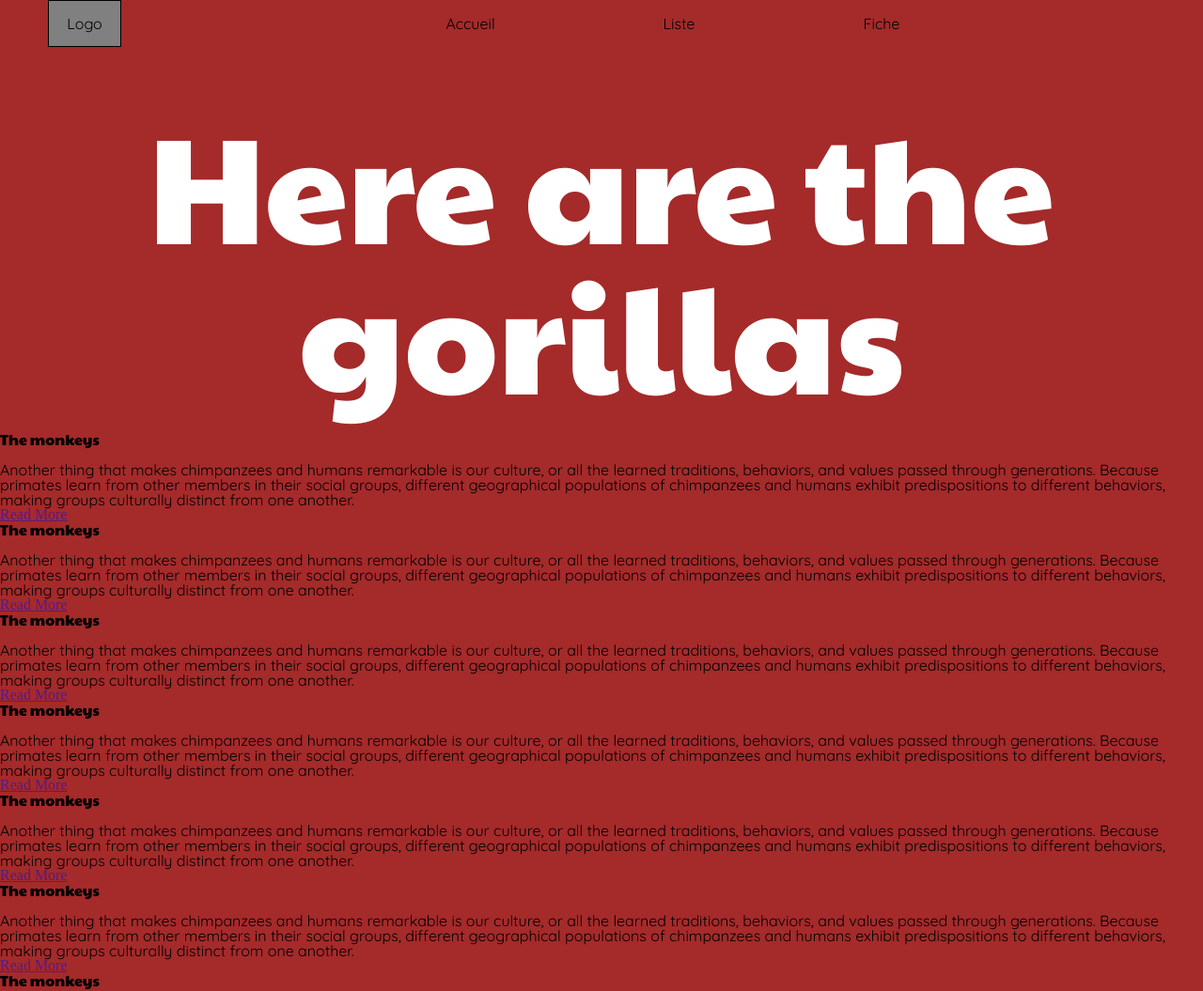
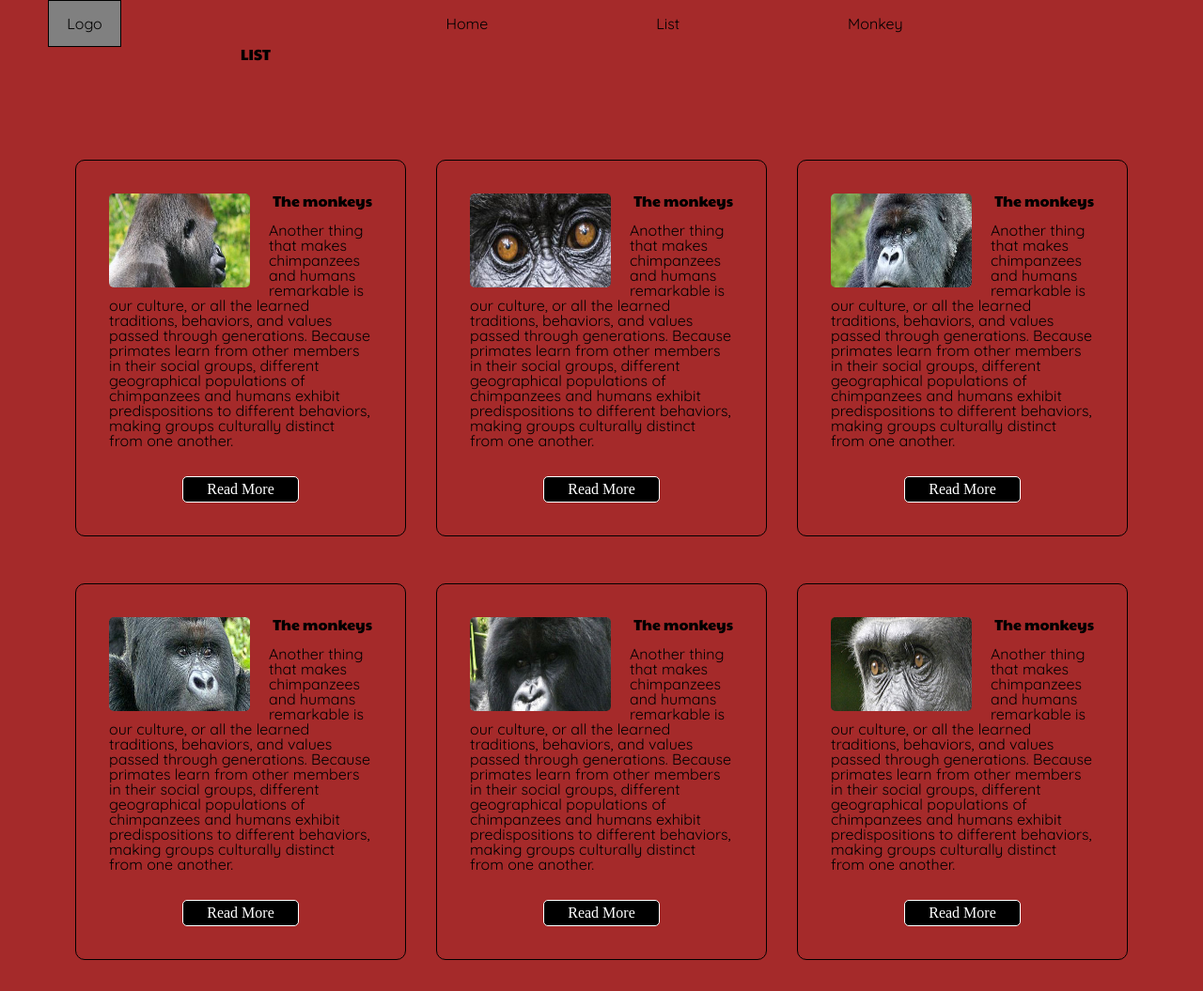
Before and after one commit to Morganeclerget/css_project, a plain HTML site: page list.html in a window 1280 px wide. Shown: the top 1055 px of the page at 94% size. Drawn offline with Linux system fonts and the light colour scheme; files whose address does not match are found by name.

Commit message:
List page creation

```diff
--- a/css/images/main.css
+++ b/css/images/main.css
@@ -36,6 +36,10 @@ header li {
   margin-right: 10%;
   margin-left: 10%;
 }
+
+/* ___________________________________________________________________________
+                               Page ACCUEIL
+   ___________________________________________________________________________*/
 
 /* ------------- HERO --------------------- */
 
@@ -112,6 +116,81 @@ flex-basis: 350px;
   border-radius: 10px;
 }
 
+/* ___________________________________________________________________________
+                               Page Liste
+   ___________________________________________________________________________*/
+
+
+h2 {
+  position: absolute;
+  left: 20%;
+}
+
+.card {
+  width: 100%;
+  margin-top: 120px;
+}
+
+.gorilla-list {
+  width: 90%;
+  margin: auto;
+  display: flex;
+  flex-wrap: wrap;
+  justify-content: space-around;
+}
+
+.goilla-list-item {
+  border-style: solid;
+  border-radius: 10px;
+  border-width: thin;
+  flex-basis: 350px;
+  margin-bottom: 50px;
+}
+
+.goilla-list-item figure {
+  margin: 10%;
+}
+
+article figure img {
+  width: 150px;
+  height: 100px;
+  border-radius: 5px;
+  margin-right: 20px;
+  float: left;
+}
+
+h3 {
+  float: right;
+  font-size: 1em;
+  margin: 0;
+  padding: 0;
+  margin-bottom: 15px;
+}
+
+
+.more-link {
+  padding: 5px;
+  border-style: solid;
+  border-width: thin;
+  border-radius: 5px;
+  width : 40%;
+  text-align: center;
+  display: block;
+  margin: auto;
+  margin-top: 30px;
+  text-decoration: none;
+  color: white;
+  background-color: black;
+}
+
+.more-link:hover {
+  color : black;
+  background-color: white;
+  font-weight: bold;
+}
+
+/* ___________________________________________________________________________ */
+
 /* ------------- FOOTER --------------------- */
 
 
@@ -119,6 +198,7 @@ footer {
   width: 100%;
   height: 200px;
   background-color: black;
+  margin-top: 100px;
 }
 
 .footer {
--- a/list.html
+++ b/list.html
@@ -22,20 +22,20 @@
     <header>
       <p class="logo"> Logo </p>
         <ul>
-          <li> Accueil</li>
-          <li> Liste</li>
-          <li> Fiche</li>
+          <li> Home </li>
+          <li> List </li>
+          <li> Monkey </li>
         </ul>
     </header>
 
+  <h2> LIST </h2>
 
-  <article class="">
-    <h1>Here are the gorillas</h1>
+  <article class="card">
     <div class="gorilla-list">
       <div class="goilla-list-item">
         <figure>
           <h3>The monkeys</h3>
-          <img src="images/th/th-image-00.jpg" alt="">
+          <img src="images/th/th-gorilla01.jpg" alt="">
           <p>Another thing that makes chimpanzees and humans remarkable is our culture, or all the learned traditions, behaviors, and values passed through generations. Because primates learn from other members in their social groups, different geographical populations of chimpanzees and humans exhibit predispositions to different behaviors, making groups culturally distinct from one another. </p>
           <a href="" class="more-link">Read More</a>
         </figure>
@@ -44,7 +44,7 @@
       <div class="goilla-list-item">
         <figure>
           <h3>The monkeys</h3>
-          <img src="images/th/th-image-00.jpg" alt="">
+          <img src="images/th/th-gorilla02.jpg" alt="gorilla picture">
           <p>Another thing that makes chimpanzees and humans remarkable is our culture, or all the learned traditions, behaviors, and values passed through generations. Because primates learn from other members in their social groups, different geographical populations of chimpanzees and humans exhibit predispositions to different behaviors, making groups culturally distinct from one another. </p>
           <a href="" class="more-link">Read More</a>
         </figure>
@@ -53,7 +53,7 @@
       <div class="goilla-list-item">
         <figure>
           <h3>The monkeys</h3>
-          <img src="images/th/th-image-00.jpg" alt="">
+          <img src="images/th/th-gorilla03.jpg" alt="gorilla picture">
           <p>Another thing that makes chimpanzees and humans remarkable is our culture, or all the learned traditions, behaviors, and values passed through generations. Because primates learn from other members in their social groups, different geographical populations of chimpanzees and humans exhibit predispositions to different behaviors, making groups culturally distinct from one another. </p>
           <a href="" class="more-link">Read More</a>
         </figure>
@@ -62,7 +62,7 @@
       <div class="goilla-list-item">
         <figure>
           <h3>The monkeys</h3>
-          <img src="images/th/th-image-00.jpg" alt="">
+          <img src="images/th/th-gorilla04.jpg" alt="gorilla picture">
           <p>Another thing that makes chimpanzees and humans remarkable is our culture, or all the learned traditions, behaviors, and values passed through generations. Because primates learn from other members in their social groups, different geographical populations of chimpanzees and humans exhibit predispositions to different behaviors, making groups culturally distinct from one another. </p>
           <a href="" class="more-link">Read More</a>
         </figure>
@@ -71,7 +71,7 @@
       <div class="goilla-list-item">
         <figure>
           <h3>The monkeys</h3>
-          <img src="images/th/th-image-00.jpg" alt="">
+          <img src="images/th/th-gorilla05.jpg" alt="gorilla picture">
           <p>Another thing that makes chimpanzees and humans remarkable is our culture, or all the learned traditions, behaviors, and values passed through generations. Because primates learn from other members in their social groups, different geographical populations of chimpanzees and humans exhibit predispositions to different behaviors, making groups culturally distinct from one another. </p>
           <a href="" class="more-link">Read More</a>
         </figure>
@@ -80,7 +80,7 @@
       <div class="goilla-list-item">
         <figure>
           <h3>The monkeys</h3>
-          <img src="images/th/th-image-00.jpg" alt="">
+          <img src="images/th/th-gorilla06.jpg" alt="gorilla picture">
           <p>Another thing that makes chimpanzees and humans remarkable is our culture, or all the learned traditions, behaviors, and values passed through generations. Because primates learn from other members in their social groups, different geographical populations of chimpanzees and humans exhibit predispositions to different behaviors, making groups culturally distinct from one another. </p>
           <a href="" class="more-link">Read More</a>
         </figure>
@@ -89,7 +89,7 @@
       <div class="goilla-list-item">
         <figure>
           <h3>The monkeys</h3>
-          <img src="images/th/th-image-00.jpg" alt="">
+          <img src="images/th/th-gorilla07.jpg" alt="gorilla picture">
           <p>Another thing that makes chimpanzees and humans remarkable is our culture, or all the learned traditions, behaviors, and values passed through generations. Because primates learn from other members in their social groups, different geographical populations of chimpanzees and humans exhibit predispositions to different behaviors, making groups culturally distinct from one another. </p>
           <a href="" class="more-link">Read More</a>
         </figure>
@@ -98,7 +98,7 @@
       <div class="goilla-list-item">
         <figure>
           <h3>The monkeys</h3>
-          <img src="images/th/th-image-00.jpg" alt="">
+          <img src="images/th/th-gorilla08.jpg" alt="gorilla picture">
           <p>Another thing that makes chimpanzees and humans remarkable is our culture, or all the learned traditions, behaviors, and values passed through generations. Because primates learn from other members in their social groups, different geographical populations of chimpanzees and humans exhibit predispositions to different behaviors, making groups culturally distinct from one another. </p>
           <a href="" class="more-link">Read More</a>
         </figure>
@@ -107,7 +107,7 @@
       <div class="goilla-list-item">
         <figure>
           <h3>The monkeys</h3>
-          <img src="images/th/th-image-00.jpg" alt="">
+          <img src="images/th/th-gorilla09.jpg" alt="gorilla picture">
           <p>Another thing that makes chimpanzees and humans remarkable is our culture, or all the learned traditions, behaviors, and values passed through generations. Because primates learn from other members in their social groups, different geographical populations of chimpanzees and humans exhibit predispositions to different behaviors, making groups culturally distinct from one another. </p>
           <a href="" class="more-link">Read More</a>
         </figure>
@@ -116,7 +116,7 @@
       <div class="goilla-list-item">
         <figure>
           <h3>The monkeys</h3>
-          <img src="images/th/th-image-00.jpg" alt="">
+          <img src="images/th/th-gorilla10.jpg" alt="gorilla picture">
           <p>Another thing that makes chimpanzees and humans remarkable is our culture, or all the learned traditions, behaviors, and values passed through generations. Because primates learn from other members in their social groups, different geographical populations of chimpanzees and humans exhibit predispositions to different behaviors, making groups culturally distinct from one another. </p>
           <a href="" class="more-link">Read More</a>
         </figure>
@@ -125,7 +125,7 @@
       <div class="goilla-list-item">
         <figure>
           <h3>The monkeys</h3>
-          <img src="images/th/th-image-00.jpg" alt="">
+          <img src="images/th/th-gorilla11.jpg" alt="gorilla picture">
           <p>Another thing that makes chimpanzees and humans remarkable is our culture, or all the learned traditions, behaviors, and values passed through generations. Because primates learn from other members in their social groups, different geographical populations of chimpanzees and humans exhibit predispositions to different behaviors, making groups culturally distinct from one another. </p>
           <a href="" class="more-link">Read More</a>
         </figure>
@@ -134,7 +134,7 @@
       <div class="goilla-list-item">
         <figure>
           <h3>The monkeys</h3>
-          <img src="images/th/th-image-00.jpg" alt="">
+          <img src="images/th/th-gorilla12.jpg" alt="gorilla picture">
           <p>Another thing that makes chimpanzees and humans remarkable is our culture, or all the learned traditions, behaviors, and values passed through generations. Because primates learn from other members in their social groups, different geographical populations of chimpanzees and humans exhibit predispositions to different behaviors, making groups culturally distinct from one another. </p>
           <a href="" class="more-link">Read More</a>
         </figure>
@@ -143,7 +143,7 @@
       <div class="goilla-list-item">
         <figure>
           <h3>The monkeys</h3>
-          <img src="images/th/th-image-00.jpg" alt="">
+          <img src="images/th/th-gorilla13.jpg" alt="gorilla picture">
           <p>Another thing that makes chimpanzees and humans remarkable is our culture, or all the learned traditions, behaviors, and values passed through generations. Because primates learn from other members in their social groups, different geographical populations of chimpanzees and humans exhibit predispositions to different behaviors, making groups culturally distinct from one another. </p>
           <a href="" class="more-link">Read More</a>
         </figure>
@@ -152,7 +152,7 @@
       <div class="goilla-list-item">
         <figure>
           <h3>The monkeys</h3>
-          <img src="images/th/th-image-00.jpg" alt="">
+          <img src="images/th/th-gorilla14.jpg" alt="gorilla picture">
           <p>Another thing that makes chimpanzees and humans remarkable is our culture, or all the learned traditions, behaviors, and values passed through generations. Because primates learn from other members in their social groups, different geographical populations of chimpanzees and humans exhibit predispositions to different behaviors, making groups culturally distinct from one another. </p>
           <a href="" class="more-link">Read More</a>
         </figure>
@@ -161,16 +161,7 @@
       <div class="goilla-list-item">
         <figure>
           <h3>The monkeys</h3>
-          <img src="images/th/th-image-00.jpg" alt="">
-          <p>Another thing that makes chimpanzees and humans remarkable is our culture, or all the learned traditions, behaviors, and values passed through generations. Because primates learn from other members in their social groups, different geographical populations of chimpanzees and humans exhibit predispositions to different behaviors, making groups culturally distinct from one another. </p>
-          <a href="" class="more-link">Read More</a>
-        </figure>
-      </div>
-
-      <div class="goilla-list-item">
-        <figure>
-          <h3>The monkeys</h3>
-          <img src="images/th/th-image-00.jpg" alt="">
+          <img src="images/th/th-gorilla15.jpg" alt="gorilla picture">
           <p>Another thing that makes chimpanzees and humans remarkable is our culture, or all the learned traditions, behaviors, and values passed through generations. Because primates learn from other members in their social groups, different geographical populations of chimpanzees and humans exhibit predispositions to different behaviors, making groups culturally distinct from one another. </p>
           <a href="" class="more-link">Read More</a>
         </figure>
```
Also changed, not shown: index.html (+3 -3 lines).
